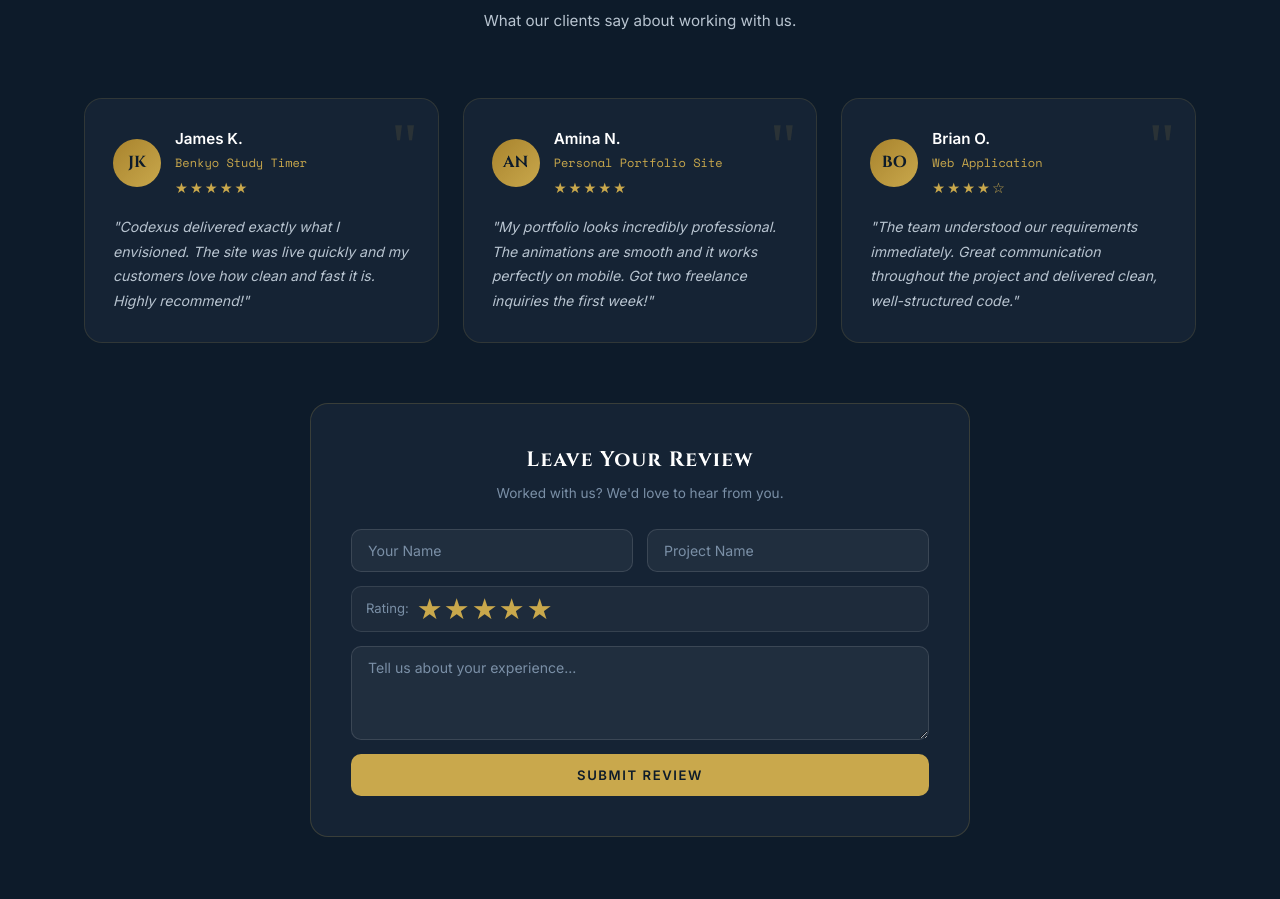
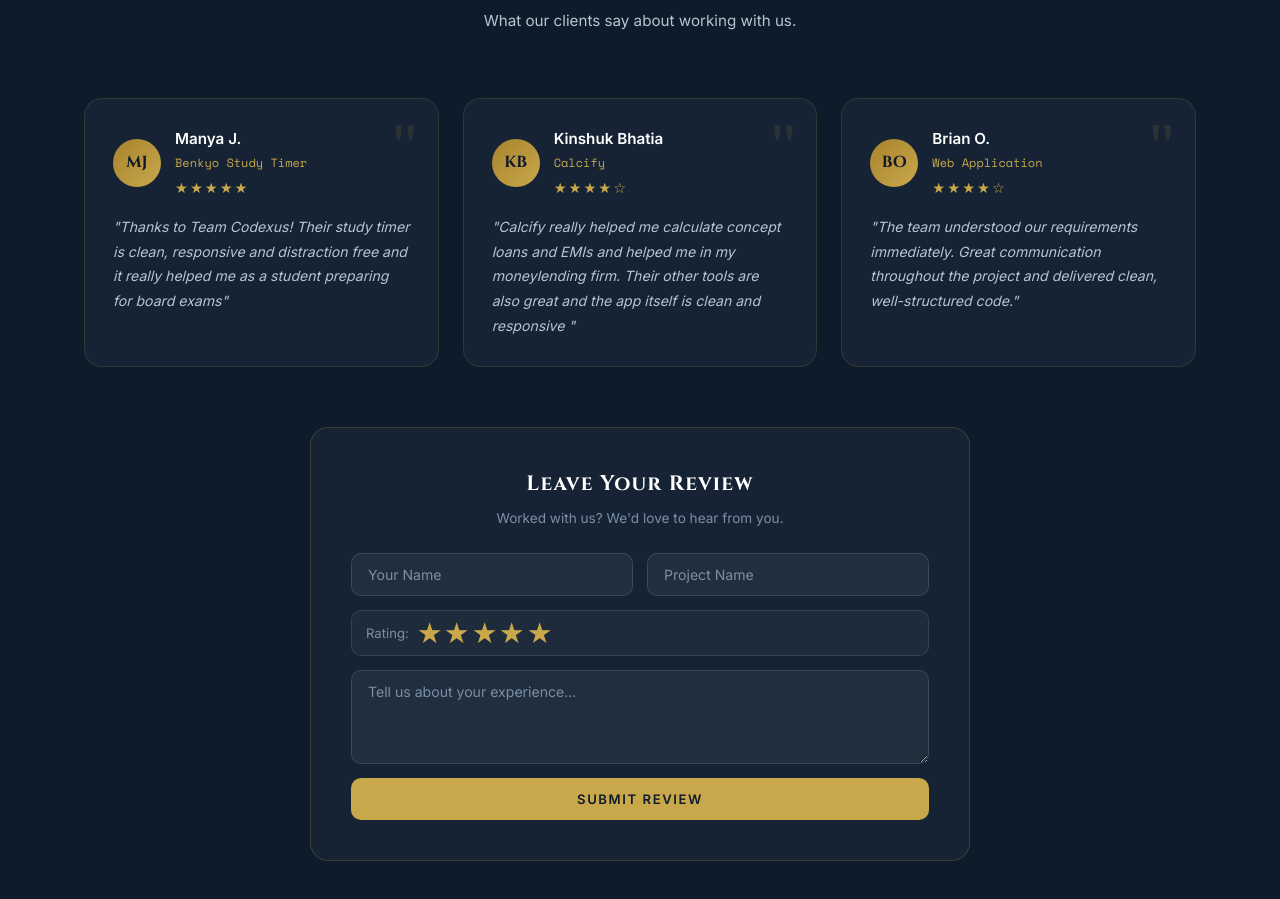
Before and after one commit to aaryanjain382-svg/codexusaidev, a website: page index.html in a window 1280 px wide. Shown: the part 6560-7459 px from the top of the page. Drawn offline with nearby package versions, Linux system fonts and the light colour scheme.

Commit message:
Update index.html

```diff
--- a/index.html
+++ b/index.html
@@ -441,27 +441,27 @@
         <!-- ✏️ FEEDBACK CARD 1 — replace with real client review -->
         <div class="feedback-card">
           <div class="feedback-top">
-            <div class="feedback-avatar"><span>JK</span></div><!-- ✏️ Initials -->
+            <div class="feedback-avatar"><span>MJ</span></div><!-- ✏️ Initials -->
             <div class="feedback-meta">
-              <p class="feedback-name">James K.</p><!-- ✏️ Name -->
+              <p class="feedback-name">Manya J.</p><!-- ✏️ Name -->
               <p class="feedback-project">Benkyo Study Timer</p><!-- ✏️ Project -->
               <div class="feedback-stars">★★★★★</div><!-- ✏️ Rating -->
             </div>
           </div>
-          <p class="feedback-text">"Codexus delivered exactly what I envisioned. The site was live quickly and my customers love how clean and fast it is. Highly recommend!"</p><!-- ✏️ Review -->
+          <p class="feedback-text">"Thanks to Team Codexus! Their study timer is clean, responsive and distraction free and it really helped me as a student preparing for board exams"</p><!-- ✏️ Review -->
         </div>
 
         <!-- ✏️ FEEDBACK CARD 2 -->
         <div class="feedback-card">
           <div class="feedback-top">
-            <div class="feedback-avatar"><span>AN</span></div>
+            <div class="feedback-avatar"><span>KB</span></div>
             <div class="feedback-meta">
-              <p class="feedback-name">Amina N.</p>
-              <p class="feedback-project">Personal Portfolio Site</p>
-              <div class="feedback-stars">★★★★★</div>
+              <p class="feedback-name">Kinshuk Bhatia</p>
+              <p class="feedback-project">Calcify</p>
+              <div class="feedback-stars">★★★★☆</div>
             </div>
           </div>
-          <p class="feedback-text">"My portfolio looks incredibly professional. The animations are smooth and it works perfectly on mobile. Got two freelance inquiries the first week!"</p>
+          <p class="feedback-text">"Calcify really helped me calculate concept loans and EMIs and helped me in my moneylending firm. Their other tools are also great and the app itself is clean and responsive  "</p>
         </div>
 
         <!-- ✏️ FEEDBACK CARD 3 -->
```
